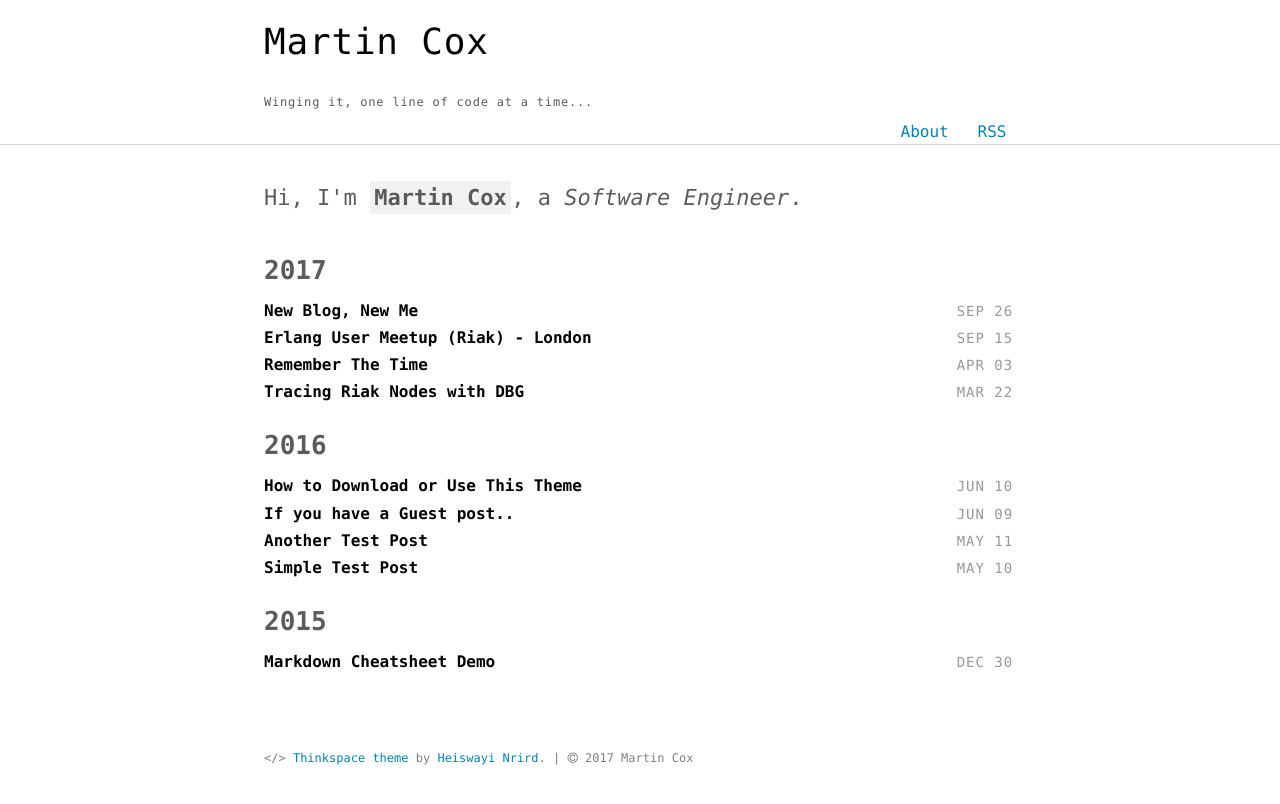
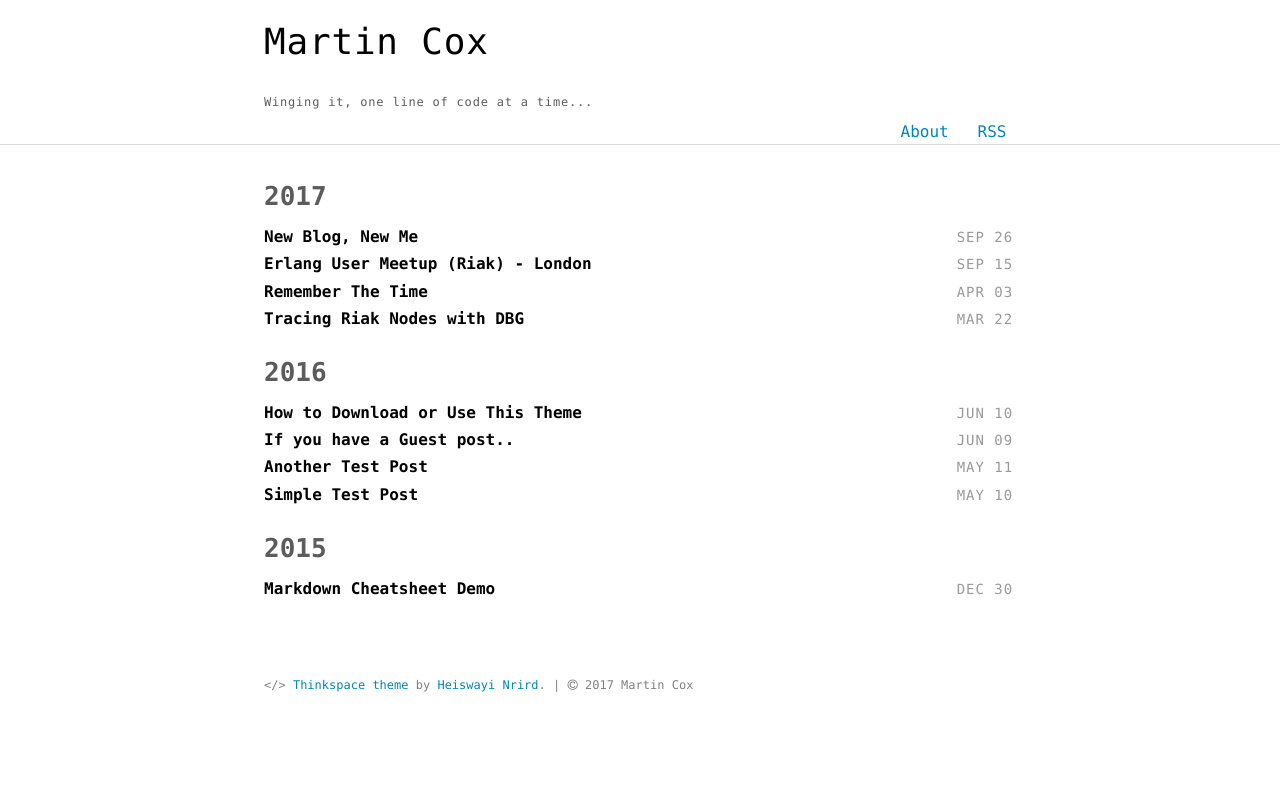
Before and after one commit to imitablerabbit/martincox.github.io, a Jekyll site: the page built from index.html, in a window 1280 px wide. Shown: the top 804 px of the page. Built offline with Jekyll 4.4.1, drawn with Linux system fonts in a browser that asks for light colours; part of the change alters nothing that is shown.

```diff
--- a/_config.yml
+++ b/_config.yml
@@ -8,7 +8,7 @@ url: http://mar.tin.cx/ # site url
 baseurl: "" # apply repo name if use it under gh-pages branch
 # baseurl: null # apply null if repo name is something like username.github.io
 
-disqus_shortname: "hnbloggithub"
+disqus_shortname: "martincox"
 twitter_username: "iammartincox"
 comments: true
 
--- a/index.html
+++ b/index.html
@@ -2,8 +2,6 @@
 layout: default
 title: Home
 ---
-
-{% include intro.html %}
 
 <section class="post-list">
   <div class="container">
```
